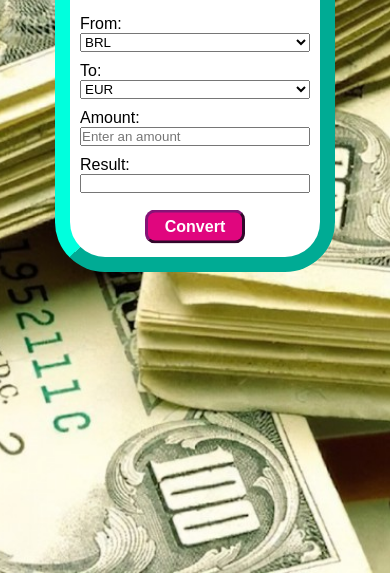
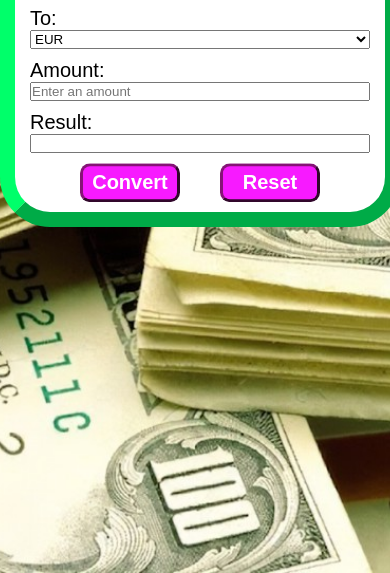
Before and after one commit to guilhermescr/projeto-conversor-de-moedas-2.0, a plain HTML site: page index.html in a window 390 px wide. Shown: the part 271-844 px from the top of the page. Drawn offline with Linux system fonts and the light colour scheme.

Commit message:
botao reset + melhor responsividade

```diff
--- a/index.html
+++ b/index.html
@@ -44,6 +44,7 @@
 
             <div class="botao">
               <input type="submit" value="Convert" class="botao1">
+              <input type="reset" value="Reset" class="botao2">
             </div>
           </form>
       </section>
--- a/js/js.js
+++ b/js/js.js
@@ -2,7 +2,9 @@
 let valueEUR = 5.44;
 let valueTemp;
 //selecionando
-let btnConverter = document.querySelector(".botao")
+let boxBotao = document.querySelector(".botao")
+let btnConverter = document.querySelector(".botao1")
+let btnReset = document.querySelector(".botao2")
 let valueSelect1 = document.querySelector(".Valor1")
 let valueSelect2 = document.querySelector(".Valor2")
 let valueTyped = document.querySelector(".Valor3")
@@ -16,13 +18,32 @@ btnConverter.addEventListener('click', function(event){
     if(valueSelect1.value == "BRL" && valueSelect2.value == "EUR"){
         valueTemp = Number(valueTyped.value)/valueEUR;
         console.log(`Its value in reais is: ${valueTemp}`)
+        boxBotao.style.margin = '40px -5px 0px -5px'
+        erro.style.display = 'none';
+
     } else if (valueSelect1.value  == "EUR" && valueSelect2.value  == "BRL"){
         valueTemp = Number(valueTyped.value) * valueEUR
         console.log(`Its value in euros is: ${valueTemp}`)
+        boxBotao.style.margin = '40px -5px 0px -5px'
+        erro.style.display = 'none';
+
     }else{
         valueTemp = "Selecione opções diferentes"
+        boxBotao.style.margin = '40px -5px 0px -5px'
+        erro.style.display = 'block'
         erro.innerText = "ERRO: Selecione opções diferentes"
     }
 
     valueResult.value = valueTemp.toFixed(2)
 })
+
+btnReset.addEventListener('click', function(event){
+    event.preventDefault();
+
+    valueSelect1.value = 'BRL';
+    valueSelect2.value = 'EUR';
+    valueTyped.value = '';
+    valueResult.value = '';
+
+    erro.style.display = 'none';
+})
--- a/style/src.css
+++ b/style/src.css
@@ -9,20 +9,17 @@ html, body {
     background-size: cover;
 }
 
-.conteudo {
-    position: absolute;
-    top: 20%;
-}
-
 .conteudo .formulario{
     background-color: white;
-    border: rgb(0, 255, 221) 15px outset;
+    border: rgb(0, 255, 106) 15px outset;
     border-radius: 50px;
     display: flex;
     justify-content: center;
-    width: 250px;
-    margin-right: auto;
-    margin-left: auto;
+    font-size: 20px;
+
+    width: 350px;
+    margin: 12vh auto 0 auto;
+    padding: 0px 10px;
 }
 
 .box1, .box2, .box3, .box4 {
@@ -41,12 +38,13 @@ html, body {
 }
 
 h1 {
+    text-align: center;
     font-size: 1.5em;
     margin: 10px;
 }
 
 p {
-    font-size: 1.2em;
+    font-size: 1em;
     margin: 10px;
 }
 
@@ -60,17 +58,21 @@ label {
 
 }
 
+.botao {
+    display: flex;
+    flex-direction: row;
+    justify-content: space-around;
+    align-items: center;
+}
+
 .botao1 {
     border-radius: 10px;
     border: rgb(133, 20, 118) 3px outset;
-    background-color: hsl(327, 95%, 45%);
+    background-color: hsl(298, 100%, 55%);
     color: white;
     font: normal bold 1em Arial, Helvetica, Verdana, sans-serif;
-    margin-top: -15px;
-    margin-right: auto;
-    margin-bottom: 5px;
-    margin-left: auto;
     padding: 5px;
+    margin: -20px 20px 0px 50px;
     width: 100px;
 
     position: relative;
@@ -79,6 +81,26 @@ label {
 
 .botao1:hover {
     background-color: hsl(327, 95%, 38%);
+    transition-duration: 0.3s;
+}
+
+.botao2 {
+    border-radius: 10px;
+    border: rgb(133, 20, 118) 3px outset;
+    background-color: hsl(298, 100%, 55%);
+    color: white;
+    font: normal bold 1em Arial, Helvetica, Verdana, sans-serif;
+    padding: 5px;
+    margin: -20px 50px 0px 20px;
+    width: 100px;
+
+    position: relative;
+    transform: translate(0%, -25%);
+}
+
+.botao2:hover {
+    background-color: hsl(327, 95%, 38%);
+    transition-duration: 0.3s;
 }
 
 p#fraseDeErro {
```
